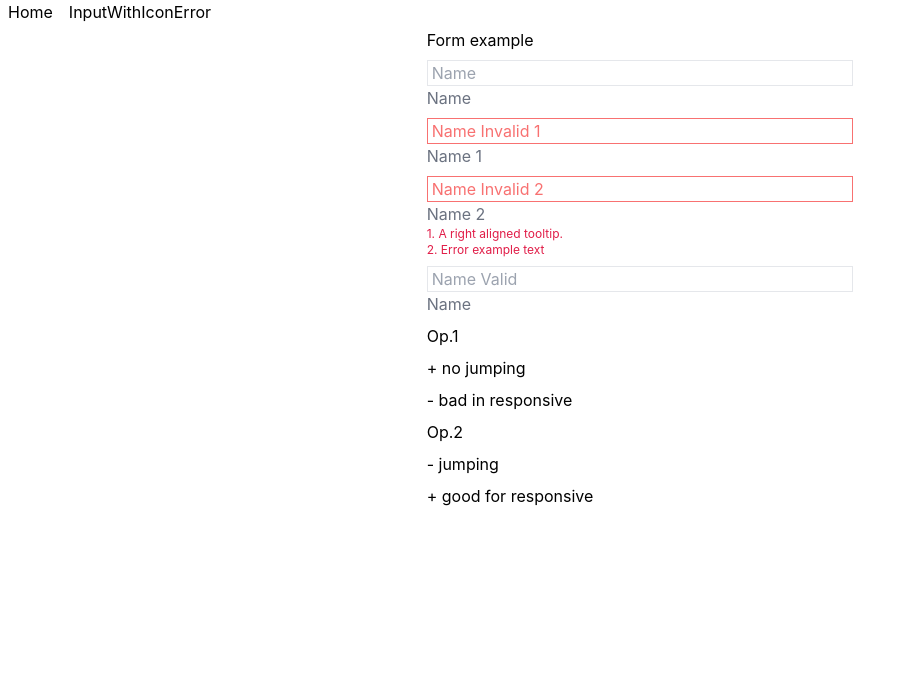
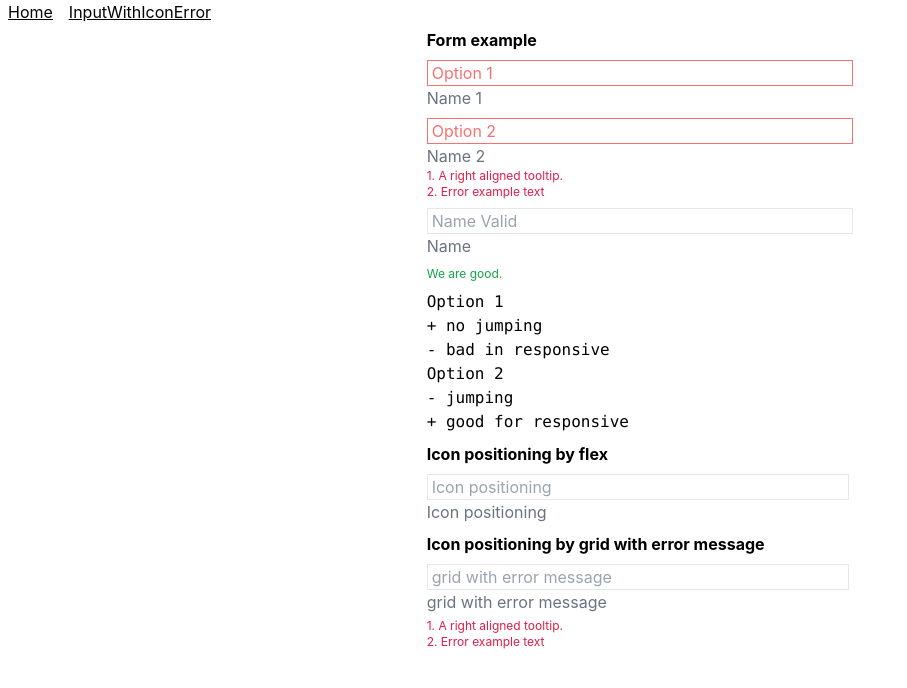
Before and after one commit to unlight/tailwind-playground, a React (Vite) app: page /input-with-icon-error in a window 1280 px wide. Shown: the top 688 px of the page, without its empty margins (0-907 px from the left). Built offline with nearby package versions, Linux system fonts and the light colour scheme; what tailwind-float-label would draw is missing.

Commit message:
more InputWithIconError

```diff
--- a/src/App.tsx
+++ b/src/App.tsx
@@ -11,10 +11,10 @@ export function App() {
             <div>
                 <nav>
                     <ul>
-                        <li className="mx-2 inline">
+                        <li className="mx-2 inline underline">
                             <Link to="/">Home</Link>
                         </li>
-                        <li className="mx-2 inline">
+                        <li className="mx-2 inline underline">
                             <Link to="/input-with-icon-error">InputWithIconError</Link>
                         </li>
                     </ul>
--- a/src/InputWithIconError.tsx
+++ b/src/InputWithIconError.tsx
@@ -2,38 +2,15 @@ import React from 'react';
 
 export function InputWithIconError() {
     return (
-        <div className="container mx-auto my-1 w-1/3 space-y-2">
-            <h4>Form example</h4>
+        <section className="container mx-auto my-1 w-1/3 space-y-2">
+            <h4 className="font-bold">Form example</h4>
 
             <div className="float-label-container ">
                 <input
                     type="text"
                     id="name"
                     autoComplete="off"
-                    placeholder="Name"
-                    className="
-                            focus:shadow-outline
-                            float-label-control
-                            w-full
-                            border
-                            px-1
-                            outline-none
-                        "
-                />
-                <label
-                    htmlFor="name"
-                    className="float-label-self bg-white text-gray-500"
-                >
-                    Name
-                </label>
-            </div>
-
-            <div className="float-label-container ">
-                <input
-                    type="text"
-                    id="name"
-                    autoComplete="off"
-                    placeholder="Name Invalid 1"
+                    placeholder="Option 1"
                     className="
                             focus:shadow-outline
                             float-label-control
@@ -74,7 +51,7 @@ export function InputWithIconError() {
                         type="text"
                         id="name"
                         autoComplete="off"
-                        placeholder="Name Invalid 2"
+                        placeholder="Option 2"
                         className="
                             focus:shadow-outline
                             float-label-control
@@ -108,6 +85,14 @@ export function InputWithIconError() {
             </div>
 
             <div className="float-label-container ">
+                <div className="absolute inset-y-0 right-0 flex items-center px-2 text-green-600">
+                    <div className="group relative flex items-center">
+                        <span
+                            className="iconify-inline"
+                            data-icon="clarity:success-standard-line"
+                        ></span>
+                    </div>
+                </div>
                 <input
                     type="text"
                     id="name"
@@ -119,6 +104,7 @@ export function InputWithIconError() {
                             w-full
                             border
                             px-1
+                            pr-8
                             outline-none
                         "
                 />
@@ -128,45 +114,83 @@ export function InputWithIconError() {
                 >
                     Name
                 </label>
-                <div className="absolute inset-y-0 right-0 flex items-center px-2 text-green-600">
-                    <div className="group relative flex items-center">
-                        <span
-                            className="iconify-inline"
-                            data-icon="clarity:success-standard-line"
-                        ></span>
-                    </div>
+            </div>
+            <p className="text-xs text-green-600">We are good.</p>
+
+            <p className="whitespace-pre-line font-mono">
+                {`Option 1
++ no jumping
+- bad in responsive
+Option 2
+- jumping
++ good for responsive`}
+            </p>
+
+            <h4 className="font-bold">Icon positioning by flex</h4>
+
+            <div className="flex flex-row items-center">
+                <div className="float-label-container flex-1">
+                    <input
+                        type="text"
+                        id="name"
+                        autoComplete="off"
+                        placeholder="Icon positioning"
+                        className="
+                            focus:shadow-outline
+                            float-label-control
+                            w-full
+                            border
+                            px-1
+                            outline-none
+                        "
+                    />
+                    <label
+                        htmlFor="name"
+                        className="float-label-self bg-white text-gray-500"
+                    >
+                        Icon positioning
+                    </label>
+                </div>
+                <span
+                    className="iconify-inline ml-1"
+                    data-icon="bx:bx-message-error"
+                ></span>
+            </div>
+
+            <h4 className="font-bold">Icon positioning by grid with error message</h4>
+
+            <div className="grid auto-rows-min grid-cols-2 gap-1 overflow-hidden">
+                <div className="col-start-1 col-end-3 row-start-1">
+                    <input
+                        type="text"
+                        id="name"
+                        autoComplete="off"
+                        placeholder="grid with error message"
+                        className="
+                            focus:shadow-outline
+                            float-label-control
+                            w-full
+                            border
+                            px-1
+                            outline-none
+                        "
+                    />
+                    <label
+                        htmlFor="name"
+                        className="float-label-self bg-white text-gray-500"
+                    >
+                        grid with error message
+                    </label>
+                </div>
+                <span
+                    className="iconify-inline row-start-1 self-center"
+                    data-icon="bx:bx-message-error"
+                ></span>
+                <div className="col-start-1 col-end-4 row-start-2 text-xs text-rose-600">
+                    <p>1. A right aligned tooltip.</p>
+                    <p>2. Error example text</p>
                 </div>
             </div>
-
-            <p>Op.1</p>
-            <p>+ no jumping</p>
-            <p>- bad in responsive</p>
-            <p>Op.2</p>
-            <p>- jumping</p>
-            <p>+ good for responsive</p>
-
-            {/*            <div className="relative">
-                <input
-                    className="appearance-none border-2 border-red-300 bg-red-50 transition-colors rounded-md w-full py-2 px-3 text-gray-8w00 leading-tight focus:outline-none focus:ring-red-500 focus:border-red-500 focus:shadow-outline"
-                    id="username"
-                    type="text"
-                    placeholder="Username"
-                />
-                <div className="absolute right-0 inset-y-0 flex items-center">
-                    <svg
-                        xmlns="http://www.w3.org/2000/svg"
-                        className="h-6 w-6 text-red-500 mr-2"
-                        viewBox="0 0 20 20"
-                        fill="currentColor"
-                    >
-                        <path
-                            fill-rule="evenodd"
-                            d="M8.257 3.099c.765-1.36 2.722-1.36 3.486 0l5.58 9.92c.75 1.334-.213 2.98-1.742 2.98H4.42c-1.53 0-2.493-1.646-1.743-2.98l5.58-9.92zM11 13a1 1 0 11-2 0 1 1 0 012 0zm-1-8a1 1 0 00-1 1v3a1 1 0 002 0V6a1 1 0 00-1-1z"
-                            clip-rule="evenodd"
-                        />
-                    </svg>
-                </div>
-            </div>*/}
-        </div>
+        </section>
     );
 }
```
